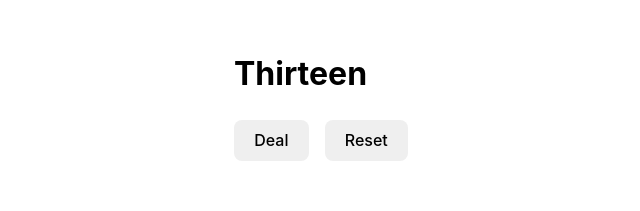
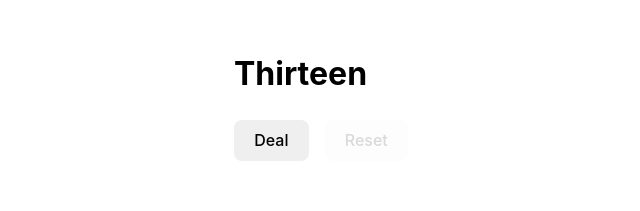
Before and after one commit to kevinphanle/ThirteenCardGame, a React (Vite) app: page / in a window 1280 px wide. Shown: the part 223-434 px from the top of the page, without its empty margins (319-959 px from the left). Built offline with nearby package versions, Linux system fonts and the light colour scheme.

Commit message:
update dealer button ui

```diff
--- a/src/App.module.css
+++ b/src/App.module.css
@@ -170,6 +170,11 @@
   justify-content: center;
   gap: 1rem;
   margin-bottom: 2rem;
+}
+
+.disabledBtn {
+  opacity: 0.5;
+  cursor: not-allowed;
 }
 
 .hidden {
--- a/src/Game.tsx
+++ b/src/Game.tsx
@@ -56,8 +56,20 @@ const Game: React.FC = () => {
       <div className="header">
         <h1>Thirteen</h1>
         <div className={classNames.btnContainer}>
-          <button onClick={handleDeal}>Deal</button>
-          <button onClick={handleReset}>Reset</button>
+          <button
+            onClick={handleDeal}
+            disabled={playerHands.length > 0}
+            className={playerHands.length > 0 ? classNames.disabledBtn : ""}
+          >
+            Deal
+          </button>
+          <button
+            onClick={handleReset}
+            disabled={playerHands.length === 0}
+            className={playerHands.length === 0 ? classNames.disabledBtn : ""}
+          >
+            Reset
+          </button>
         </div>
       </div>
 
```
